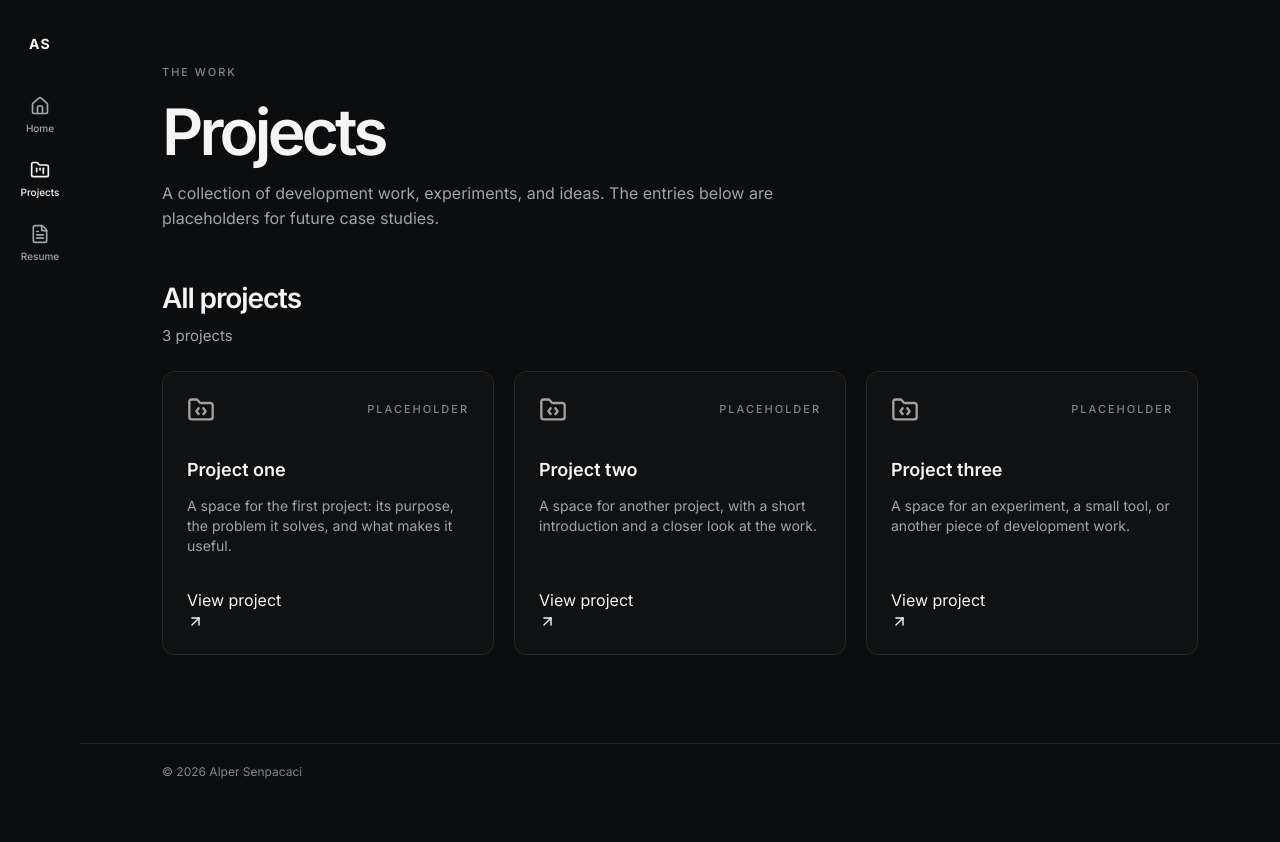
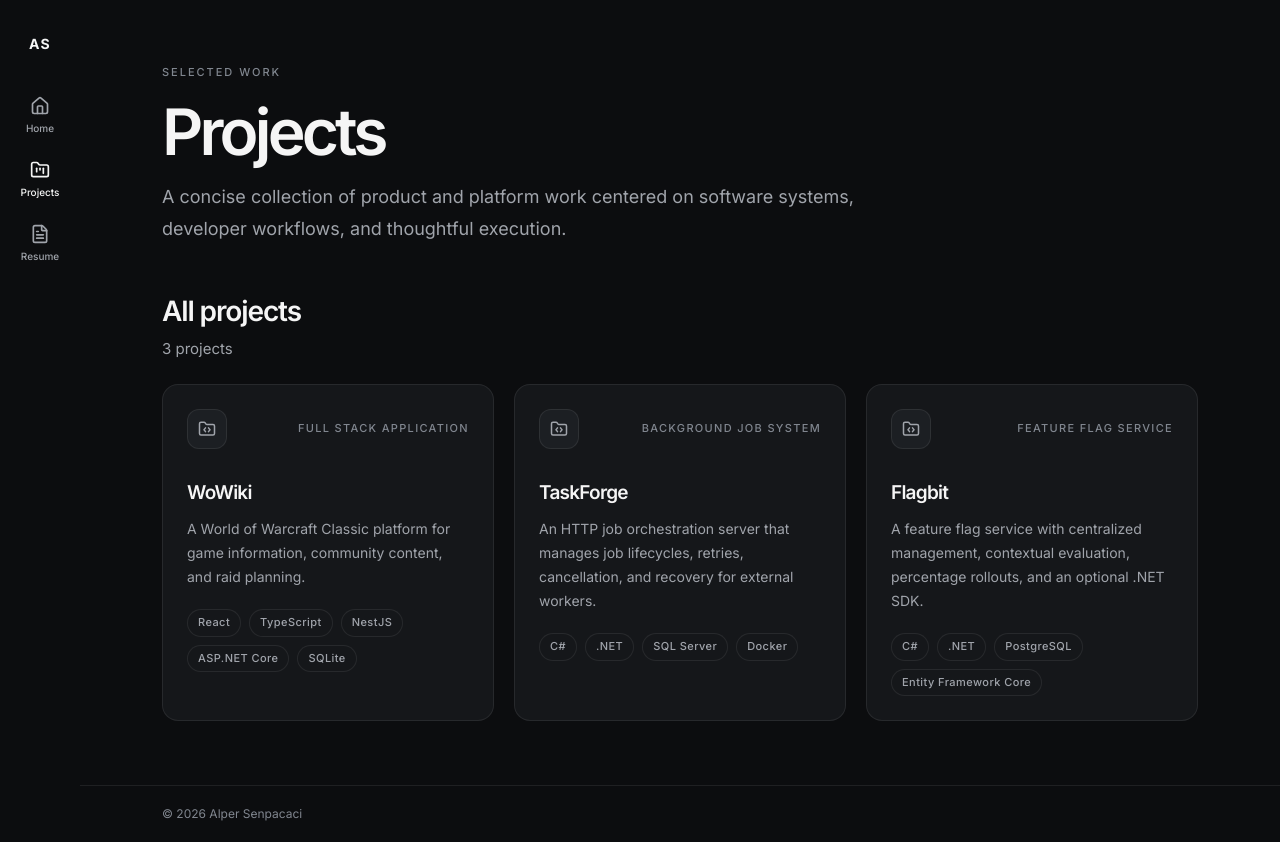
Before and after one commit to Arvence/Portfolio, a React (Vite) app: page /projects in a window 1280 px wide. Before the commit the page ends 800 px from the top, so only its background shows below. Built offline with nearby package versions, Linux system fonts and the light colour scheme.

Commit message:
feat: add dedicated project pages and verified project metadata

```diff
--- a/src/App.tsx
+++ b/src/App.tsx
@@ -6,6 +6,9 @@ import NotFound from './pages/NotFound'
 import ProjectDetails from './pages/ProjectDetails'
 import Projects from './pages/Projects'
 import Resume from './pages/Resume'
+import Flagbit from './pages/projects/Flagbit'
+import TaskForge from './pages/projects/TaskForge'
+import WoWiki from './pages/projects/WoWiki'
 
 export default function App() {
   return (
@@ -13,6 +16,9 @@ export default function App() {
       <Route element={<AppLayout />}>
         <Route index element={<Home />} />
         <Route path="projects" element={<Projects />} />
+        <Route path="projects/wowiki" element={<WoWiki />} />
+        <Route path="projects/taskforge" element={<TaskForge />} />
+        <Route path="projects/flagbit" element={<Flagbit />} />
         <Route path="projects/:slug" element={<ProjectDetails />} />
         <Route path="resume" element={<Resume />} />
         <Route path="about" element={<About />} />
--- a/src/components/ProjectGrid.tsx
+++ b/src/components/ProjectGrid.tsx
@@ -1,27 +1,38 @@
-import { ArrowUpRight, FolderCode } from 'lucide-react'
+import { FolderCode } from 'lucide-react'
 import { Link } from 'react-router'
 import type { Project } from '../types/project'
 
 export default function ProjectGrid({ projects }: { projects: Project[] }) {
   if (projects.length === 0) {
     return (
-      <p className="rounded-xl border border-dashed border-neutral-700 p-8">
+      <p className="rounded-2xl border border-dashed border-[var(--color-border)] bg-[var(--color-surface)] p-8 text-sm text-[var(--color-text-secondary)]">
         No projects have been added yet. Check back soon.
       </p>
     )
   }
 
   return (
-    <ul className="grid gap-5 md:grid-cols-2 lg:grid-cols-3">
+    <ul className="grid gap-5 md:grid-cols-2 xl:grid-cols-3">
       {projects.map((project) => (
         <li key={project.slug} className="min-w-0">
-          <article className="flex h-full flex-col rounded-xl border border-neutral-800 bg-neutral-900/40 p-6">
+          <Link
+            to={`/projects/${encodeURIComponent(project.slug)}`}
+            className="group block h-full rounded-2xl focus-visible:outline-2 focus-visible:outline-offset-4 focus-visible:outline-[var(--color-focus)]"
+            aria-label={`${project.name} project`}
+          >
+            <article className="flex h-full flex-col rounded-2xl border border-[var(--color-border)] bg-[var(--color-surface)] p-6 transition-colors duration-200 group-hover:border-[var(--color-border-strong)] group-hover:bg-[var(--color-elevated)]">
               <div className="mb-8 flex items-center justify-between gap-3">
-              <FolderCode size={28} className="text-neutral-400" aria-hidden="true" />
-              {project.placeholder && <span className="eyebrow">Placeholder</span>}
+                <span className="inline-flex size-10 items-center justify-center rounded-xl border border-[var(--color-border)] bg-[var(--color-elevated)]">
+                  <FolderCode size={18} className="text-[var(--color-text-secondary)]" aria-hidden="true" />
+                </span>
+                <span className="text-[11px] font-medium uppercase tracking-[0.12em] text-[var(--color-text-muted)]">
+                  {project.category}
+                </span>
               </div>
-            <h3 className="text-lg font-semibold">{project.name}</h3>
-            <p className="mt-3 text-sm">{project.summary}</p>
+              <h3 className="text-[19px] font-semibold tracking-[-0.04em] text-[var(--color-text-primary)]">
+                {project.name}
+              </h3>
+              <p className="mt-3 text-sm leading-6 text-[var(--color-text-secondary)]">{project.summary}</p>
               {project.technologies.length > 0 && (
                 <ul aria-label={`${project.name} technologies`} className="mt-5 flex flex-wrap gap-2">
                   {project.technologies.map((technology) => (
@@ -31,16 +42,8 @@ export default function ProjectGrid({ projects }: { projects: Project[] }) {
                   ))}
                 </ul>
               )}
-            <div className="mt-auto pt-8">
-              <Link
-                to={`/projects/${encodeURIComponent(project.slug)}`}
-                className="text-link"
-                aria-label={`View ${project.name}`}
-              >
-                View project <ArrowUpRight size={17} aria-hidden="true" />
+            </article>
           </Link>
-            </div>
-          </article>
         </li>
       ))}
     </ul>
--- a/src/data/projects.ts
+++ b/src/data/projects.ts
@@ -2,34 +2,36 @@ import type { Project } from '../types/project'
 
 export const projects: Project[] = [
   {
-    slug: 'placeholder-project-one',
-    name: 'Project one',
-    summary: 'A space for the first project: its purpose, the problem it solves, and what makes it useful.',
+    slug: 'wowiki',
+    name: 'WoWiki',
+    category: 'Full Stack Application',
+    summary: 'A World of Warcraft Classic platform for game information, community content, and raid planning.',
     description:
-      'This is a placeholder project. Replace this overview with the project context, your contribution, key decisions, and what you learned.',
-    technologies: [],
+      'WoWiki combines a React frontend, a NestJS content API, ASP.NET Core services, and a YARP gateway with local SQLite storage.',
+    technologies: ['React', 'TypeScript', 'NestJS', 'ASP.NET Core', 'SQLite'],
     featured: true,
-    placeholder: true,
   },
   {
-    slug: 'placeholder-project-two',
-    name: 'Project two',
-    summary: 'A space for another project, with a short introduction and a closer look at the work.',
+    slug: 'taskforge',
+    name: 'TaskForge',
+    category: 'Background Job System',
+    summary:
+      'An HTTP job orchestration server that manages job lifecycles, retries, cancellation, and recovery for external workers.',
     description:
-      'This is a placeholder project. Use this space to explain the idea, the implementation, and the outcome once real project content is available.',
-    technologies: [],
+      'TaskForge persists jobs and execution attempts in SQL Server while external clients execute business logic through HTTP or the optional .NET SDK.',
+    technologies: ['C#', '.NET', 'SQL Server', 'Docker'],
     featured: true,
-    placeholder: true,
   },
   {
-    slug: 'placeholder-project-three',
-    name: 'Project three',
-    summary: 'A space for an experiment, a small tool, or another piece of development work.',
+    slug: 'flagbit',
+    name: 'Flagbit',
+    category: 'Feature Flag Service',
+    summary:
+      'A feature flag service with centralized management, contextual evaluation, percentage rollouts, and an optional .NET SDK.',
     description:
-      'This is a placeholder project. Add the motivation, the approach, and the lessons learned when this entry is ready to share.',
-    technologies: [],
-    featured: false,
-    placeholder: true,
+      'Flagbit stores flag definitions in PostgreSQL and exposes HTTP and CLI workflows for environments, targeting rules, schedules, and dependencies.',
+    technologies: ['C#', '.NET', 'PostgreSQL', 'Entity Framework Core'],
+    featured: true,
   },
 ]
 
--- /dev/null
+++ b/src/layouts/ProjectLayout.tsx
@@ -0,0 +1,75 @@
+import { ArrowLeft, ArrowUpRight } from 'lucide-react'
+import type { ReactNode } from 'react'
+import { Link } from 'react-router'
+
+interface ProjectLayoutProps {
+  title: string
+  category?: string | undefined
+  summary?: string | undefined
+  technologies?: string[] | undefined
+  repositoryUrl?: string | undefined
+  liveUrl?: string | undefined
+  children?: ReactNode
+}
+
+export default function ProjectLayout(props: ProjectLayoutProps) {
+  const { title, category, summary, technologies = [], repositoryUrl, liveUrl, children } = props
+
+  return (
+    <article className="mx-auto w-full max-w-[900px] space-y-10 py-2">
+      <Link
+        to="/projects"
+        className="inline-flex items-center gap-2 text-sm font-medium text-[var(--color-text-secondary)] transition-colors hover:text-[var(--color-text-primary)]"
+      >
+        <ArrowLeft size={16} aria-hidden="true" />
+        Back to projects
+      </Link>
+
+      <header className="space-y-6">
+        {category && <p className="eyebrow">{category}</p>}
+        <h1 className="text-4xl font-semibold tracking-[-0.06em] text-[var(--color-text-primary)] sm:text-[48px]">
+          {title}
+        </h1>
+        {summary && <p className="max-w-2xl text-lg leading-8 text-[var(--color-text-secondary)]">{summary}</p>}
+
+        {(repositoryUrl || liveUrl || technologies.length > 0) && (
+          <div className="flex flex-col gap-5">
+            {technologies.length > 0 && (
+              <ul className="flex flex-wrap gap-2">
+                {technologies.map((technology) => (
+                  <li key={technology} className="tag">
+                    {technology}
+                  </li>
+                ))}
+              </ul>
+            )}
+
+            {(repositoryUrl || liveUrl) && (
+              <div className="flex flex-wrap gap-3">
+                {repositoryUrl && (
+                  <a href={repositoryUrl} target="_blank" rel="noreferrer" className="button-secondary">
+                    Source code <ArrowUpRight size={16} aria-hidden="true" />
+                  </a>
+                )}
+                {liveUrl && (
+                  <a href={liveUrl} target="_blank" rel="noreferrer" className="button-primary">
+                    Visit site <ArrowUpRight size={16} aria-hidden="true" />
+                  </a>
+                )}
+              </div>
+            )}
+          </div>
+        )}
+      </header>
+
+      <div
+        className="min-h-[22rem] rounded-2xl border border-[var(--color-border)] bg-[var(--color-surface)] p-4 sm:p-6"
+        aria-label={`${title} content`}
+      >
+        {children ?? (
+          <div className="h-full min-h-[18rem] rounded-xl border border-dashed border-[var(--color-border)] bg-[var(--color-background)]" />
+        )}
+      </div>
+    </article>
+  )
+}
--- a/src/pages/Projects.tsx
+++ b/src/pages/Projects.tsx
@@ -1,17 +1,21 @@
+import { useEffect } from 'react'
 import ProjectGrid from '../components/ProjectGrid'
 import Section from '../components/Section'
 import { projects } from '../data/projects'
 
 export default function Projects() {
+  useEffect(() => {
+    document.title = 'Projects | Portfolio'
+  }, [])
+
   return (
     <div className="space-y-12">
-      <title>Projects | Portfolio</title>
       <header className="space-y-4">
-        <p className="eyebrow">The work</p>
+        <p className="eyebrow">Selected work</p>
         <h1>Projects</h1>
-        <p>
-          A collection of development work, experiments, and ideas. The entries below are placeholders for future case
-          studies.
+        <p className="text-lg leading-8 text-[var(--color-text-secondary)]">
+          A concise collection of product and platform work centered on software systems, developer workflows, and
+          thoughtful execution.
         </p>
       </header>
       <Section
--- /dev/null
+++ b/src/pages/projects/Flagbit.tsx
@@ -0,0 +1,16 @@
+import { useEffect } from 'react'
+import ProjectLayout from '../../layouts/ProjectLayout'
+
+export default function Flagbit() {
+  useEffect(() => {
+    document.title = 'Flagbit | Portfolio'
+  }, [])
+
+  return (
+    <ProjectLayout
+      title="Flagbit"
+      category="Feature Flag Service"
+      summary="A feature flag service with centralized management, contextual evaluation, percentage rollouts, and an optional .NET SDK."
+    />
+  )
+}
--- /dev/null
+++ b/src/pages/projects/TaskForge.tsx
@@ -0,0 +1,16 @@
+import { useEffect } from 'react'
+import ProjectLayout from '../../layouts/ProjectLayout'
+
+export default function TaskForge() {
+  useEffect(() => {
+    document.title = 'TaskForge | Portfolio'
+  }, [])
+
+  return (
+    <ProjectLayout
+      title="TaskForge"
+      category="Background Job System"
+      summary="An HTTP job orchestration server that manages job lifecycles, retries, cancellation, and recovery for external workers."
+    />
+  )
+}
--- /dev/null
+++ b/src/pages/projects/WoWiki.tsx
@@ -0,0 +1,16 @@
+import { useEffect } from 'react'
+import ProjectLayout from '../../layouts/ProjectLayout'
+
+export default function WoWiki() {
+  useEffect(() => {
+    document.title = 'WoWiki | Portfolio'
+  }, [])
+
+  return (
+    <ProjectLayout
+      title="WoWiki"
+      category="Full Stack Application"
+      summary="A World of Warcraft Classic platform for game information, community content, and raid planning."
+    />
+  )
+}
--- a/src/types/project.ts
+++ b/src/types/project.ts
@@ -1,11 +1,11 @@
 export interface Project {
   slug: string
   name: string
+  category: string
   summary: string
   description: string
   technologies: string[]
   repositoryUrl?: string
-  demoUrl?: string
+  liveUrl?: string
   featured: boolean
-  placeholder?: boolean
 }
```
Also changed, not shown: src/pages/ProjectDetails.tsx (+23 -45 lines). Lines whose indentation alone changed are shown as unchanged.
